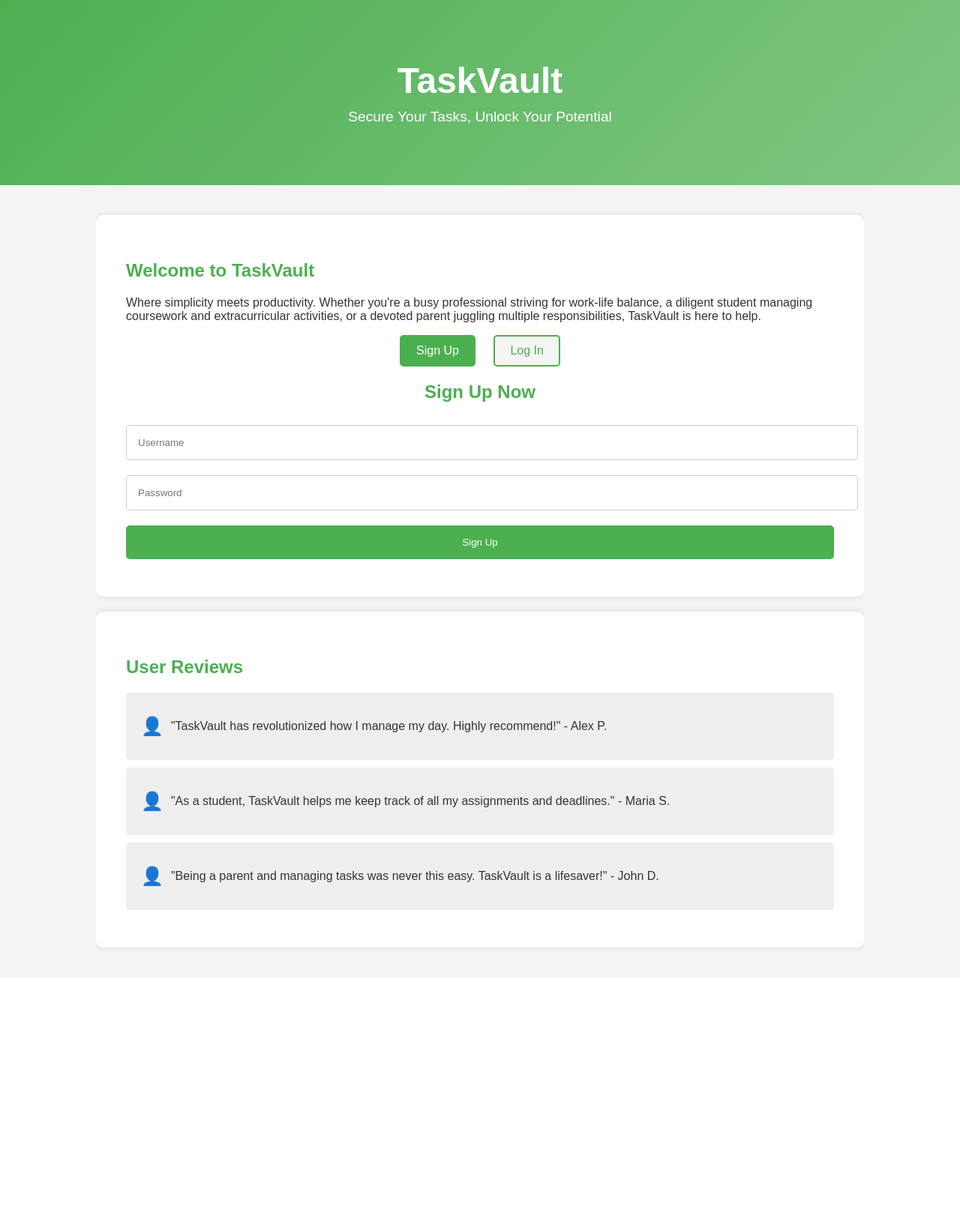
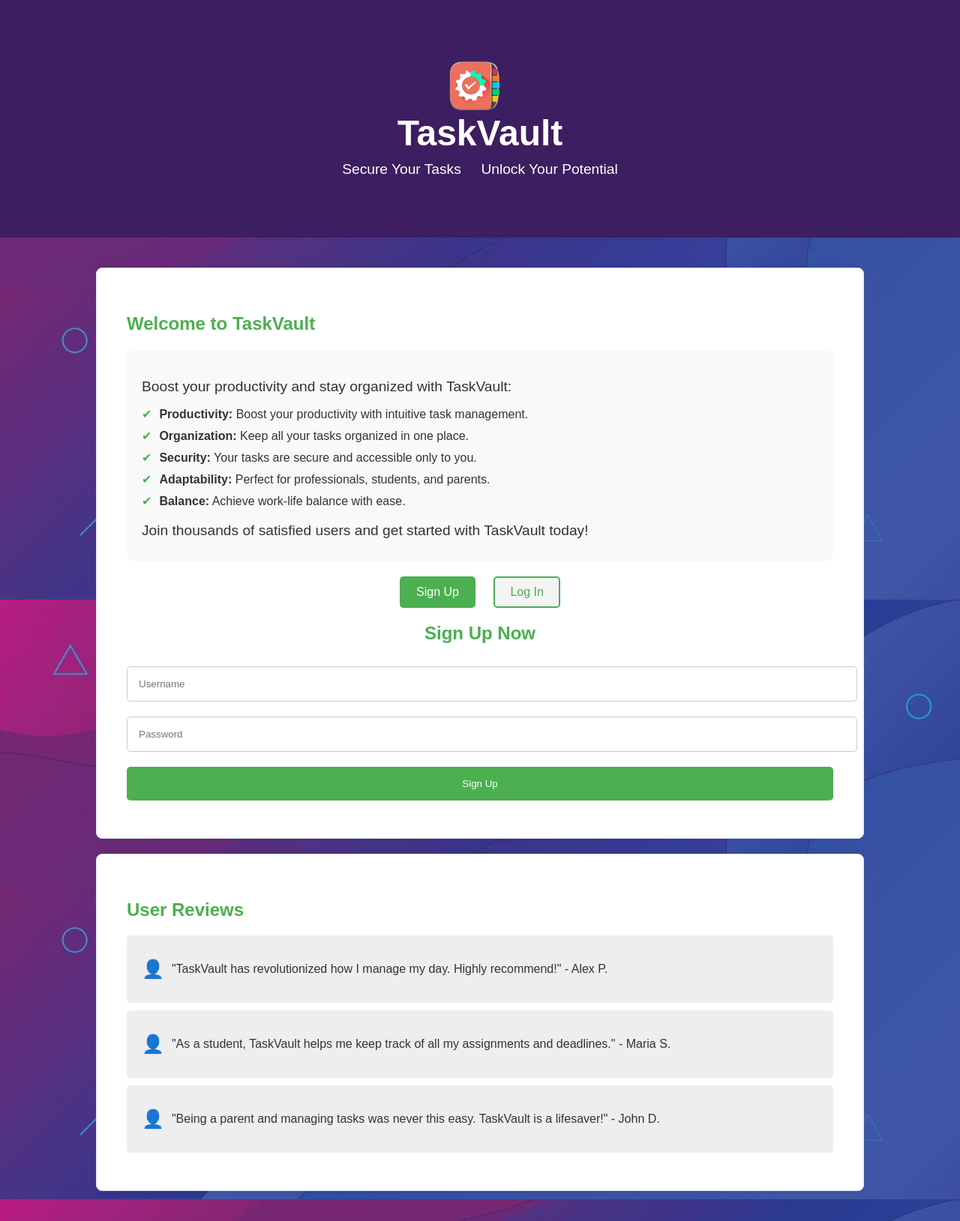
Before and after one commit to osamanazar47/TaskVault, a Flask app: page / in a window 1280 px wide. Shown: the whole page at 75% size. Before the commit the page ends 1271 px from the top, so only its background shows below. Run offline with Flask 2, Linux system fonts and the light colour scheme; some libraries are stand-ins or nearby versions.

Commit message:
workin on the css of the landing page and tasks, making it more modular

```diff
--- a/Frontend/static/css/landing_page.css
+++ b/Frontend/static/css/landing_page.css
@@ -2,18 +2,28 @@ body {
     font-family: 'Arial', sans-serif;
     margin: 0;
     padding: 0;
-    background-color: #f4f4f4;
+    background-image: url('../images/background_image.png');
+    background-repeat: no-repeat;
+    background-position: center center;
+    background-attachment: fixed;
+    background-size: cover;
     color: #333;
     overflow-x: hidden;
 }
 
 .header {
-    background: linear-gradient(135deg, #4CAF50, #81C784);
+    background: linear-gradient(135deg, rgba(61, 30, 96), rgba(61, 30, 96));
     color: white;
     padding: 60px 0;
     text-align: center;
     position: relative;
     overflow: hidden;
+}
+.logo {
+    width: 70px;
+    height: auto;
+    margin-right: 15px;
+    vertical-align: middle;
 }
 
 .header h1 {
@@ -35,9 +45,10 @@ body {
 
 .intro, .reviews {
     background: white;
+    border: 1px solid #e0e7ef;
     padding: 40px;
     margin: 20px 0;
-    border-radius: 10px;
+    border-radius: 8px;
     box-shadow: 0 0 10px rgba(0,0,0,0.1);
     position: relative;
     overflow: hidden;
@@ -46,6 +57,34 @@ body {
 .intro-text h2, .form-container h2, .reviews h2 {
     color: #4CAF50;
     margin-bottom: 20px;
+}
+
+.features-section {
+    background-color: #f9f9f9;
+    padding: 20px;
+    border-radius: 10px;
+    margin: 20px 0;
+}
+
+.features-section p {
+    font-size: 1.2em;
+    margin-bottom: 10px;
+}
+
+.features-section ul {
+    list-style: none;
+    padding: 0;
+}
+
+.features-section li {
+    margin: 10px 0;
+    font-size: 1em;
+}
+
+.features-section li::before {
+    content: '✔';
+    color: #4CAF50;
+    margin-right: 10px;
 }
 
 .form-container {
--- a/Frontend/static/js/landing_page.js
+++ b/Frontend/static/js/landing_page.js
@@ -66,6 +66,7 @@ document.addEventListener('DOMContentLoaded', () => {
     // GSAP animations
     gsap.from('.header', { duration: 1, y: -100, opacity: 0, ease: 'bounce' });
     gsap.from('.intro-text', { duration: 1, x: -200, opacity: 0, delay: 0.5 });
+    gsap.from('.features-section', { duration: 1, opacity: 0, delay: 1 });
     gsap.from('.form-container', { duration: 1, x: 200, opacity: 0, delay: 0.5 });
     gsap.from('.reviews', { duration: 1, y: 200, opacity: 0, delay: 1 });
 });
--- a/Frontend/templates/landing_page.html
+++ b/Frontend/templates/landing_page.html
@@ -9,8 +9,9 @@
 <body>
     <header class="header">
         <div class="container">
+            <img src="{{ url_for('static', filename='images/logo.png') }}" alt="TaskVault Logo" class="logo">
             <h1>TaskVault</h1>
-            <p>Secure Your Tasks, Unlock Your Potential</p>
+            <p>Secure Your Tasks&nbsp;&nbsp;&nbsp;&nbsp;&nbsp;Unlock Your Potential</p>
         </div>
     </header>
     <main>
@@ -18,7 +19,17 @@
             <section class="intro">
                 <div class="intro-text">
                     <h2>Welcome to TaskVault</h2>
-                    <p>Where simplicity meets productivity. Whether you're a busy professional striving for work-life balance, a diligent student managing coursework and extracurricular activities, or a devoted parent juggling multiple responsibilities, TaskVault is here to help.</p>
+                </div>
+                <div class="features-section">
+                    <p>Boost your productivity and stay organized with TaskVault:</p>
+                    <ul>
+                        <li><strong>Productivity:</strong> Boost your productivity with intuitive task management.</li>
+                        <li><strong>Organization:</strong> Keep all your tasks organized in one place.</li>
+                        <li><strong>Security:</strong> Your tasks are secure and accessible only to you.</li>
+                        <li><strong>Adaptability:</strong> Perfect for professionals, students, and parents.</li>
+                        <li><strong>Balance:</strong> Achieve work-life balance with ease.</li>
+                    </ul>
+                    <p>Join thousands of satisfied users and get started with TaskVault today!</p>
                 </div>
                 <div class="form-container">
                     <div class="form-toggle">
--- a/Frontend/templates/user_tasks.html
+++ b/Frontend/templates/user_tasks.html
@@ -8,6 +8,7 @@
 <body>
     <div class="tasks-container">
         <header>
+            <img src="{{ url_for('static', filename='images/logo.png') }}" alt="TaskVault Logo" class="logo">
             <h1>TaskVault</h1>
         </header>
         <main>
```
Also changed, not shown: Frontend/static/css/user_tasks.css (+24 -10 lines), Frontend/static/images/background_image.png (added), Frontend/static/images/logo.png (added).
